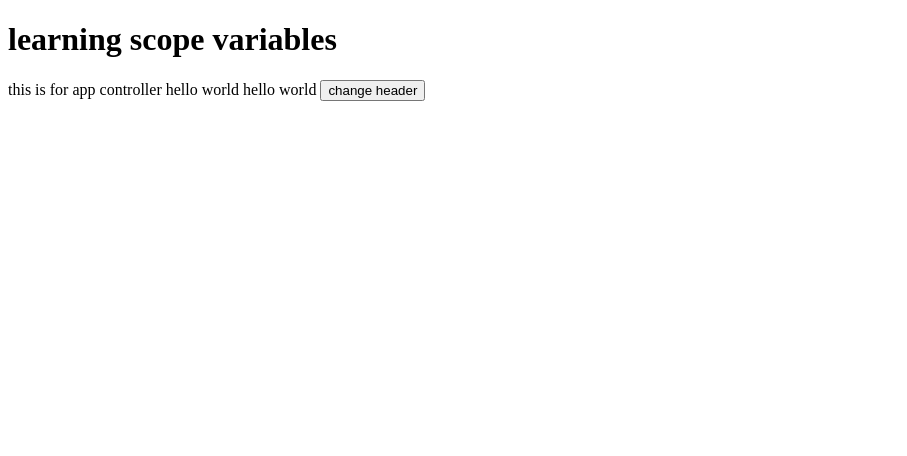
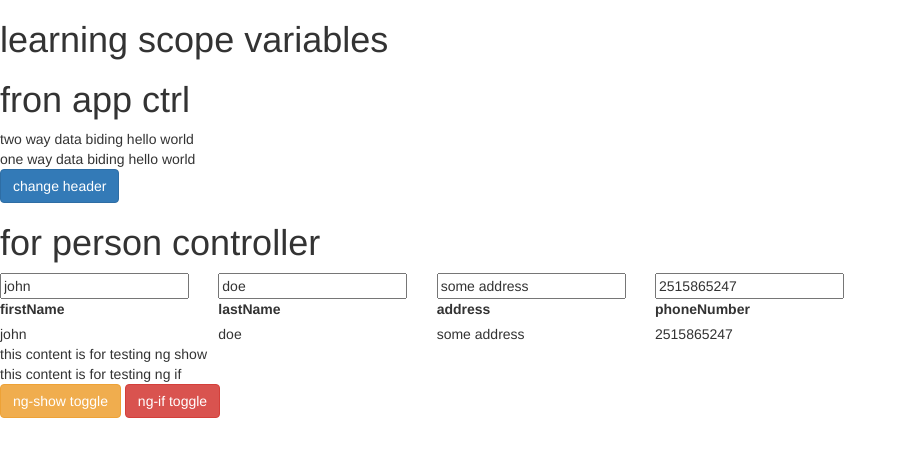
Before and after one commit to kchriette/angularproject, a website: page views/index.html in a window 1280 px wide. Shown: the whole page, without its empty margins (0-907 px from the left). Drawn offline with nearby package versions, Linux system fonts and the light colour scheme.

Commit message:
angular project

```diff
--- a/js/controlers/appCtrl.js
+++ b/js/controlers/appCtrl.js
@@ -2,7 +2,10 @@
 angular.module("appName")
     .controller("appCtrl",["$scope",function($scope){
         $scope.header="hello world";
+        $scope.tests = "sample from appC3trl"
         $scope.test=function(){
             $scope.header="oh look it change ";
         }
+
+
     }]);
--- /dev/null
+++ b/js/controlers/personCtrl.js
@@ -0,0 +1,30 @@
+'use strict'
+angular.module("appName")
+    .controller("personCtrl",["$scope",function($scope){
+
+         // creating model for person form
+        $scope.personModel={
+            firstName:"",
+            lastName:"",
+            address:"",
+            phoneNumber:"",
+        };
+
+        $scope.forNgShow = true;
+        $scope.forNgIf = true;
+
+        $scope.toggleForShow = function(){
+            $scope.forNgShow = !$scope.forNgShow;
+
+
+        }
+
+        $scope.toggleForIf = function(){
+           $scope.forNgIf = !$scope.forNgIf;
+        }
+
+         $scope.personModel.firstName="john";
+         $scope.personModel.lastName="doe";
+         $scope.personModel.address="some address";
+         $scope.personModel.phoneNumber="2515865247";
+    }]);
--- a/package.json
+++ b/package.json
@@ -18,6 +18,8 @@
   "homepage": "https://github.com/kchriette/angularproject#readme",
   "dependencies": {
     "angular": "^1.5.8",
-    "angular-route": "^1.5.8"
+    "angular-route": "^1.5.8",
+    "bootstrap": "^3.3.7",
+    "jquery": "^3.1.1"
   }
 }
--- a/views/index.html
+++ b/views/index.html
@@ -1,21 +1,88 @@
 <!doctype html>
 <html>
     <head>
-          <title>angular project</title>
+        <title>angular project</title>
+        <link rel="stylesheet" href="/node_modules/bootstrap/dist/css/bootstrap.css">
     </head>
     <body ng-app="appName">
         <h1>learning scope variables</h1>
 
         <div ng-controller="appCtrl">
 
-            this is for app controller {{header}}
-            {{::header}}
-            <button ng-click="test()">change header</button>
+                <h1>fron app ctrl</h1>
+
+            two way data biding {{header}}<br>
+            one way data biding {{::header}}<br>
+            <button ng-click="test()" class="btn btn-primary">change header</button>
 
         </div>
+
+        <div ng-controller="personCtrl">
+            <h1>for person controller</h1>
+            <div class="row">
+                <div class = "col-md-2">
+                    <input type="text" ng-model="personModel.firstName"
+                    placeholder = "enter firstName">
+                </div>
+                <div class = "col-md-2">
+                    <input type="text" ng-model="personModel.lastName"
+                    placeholder = "enter lastName">
+                </div>
+                <div class = "col-md-2">
+                    <input type="text" ng-model="personModel.address"
+                    placeholder = "enter address">
+                </div>
+                <div class = "col-md-2">
+                    <input type="text" ng-model="personModel.phoneNumber"
+                    placeholder = "enter phoneNumber">
+                </div>
+            </div>
+               <div class = "row">
+                    <div class= "col-md-2">
+                        <label>firstName</label>
+                    </div>
+                    <div class= "col-md-2">
+                        <label>lastName</label>
+                    </div>
+                   <div class= "col-md-2">
+                        <label>address</label>
+                    </div>
+                   <div class= "col-md-2">
+                        <label>phoneNumber</label>
+                    </div>
+
+                </div>
+                <div class ="row">
+                    <div class = "col-md-2">
+                       {{personModel.firstName}}
+                    </div>
+                    <div class = "col-md-2">
+                       {{personModel.lastName}}
+                   </div>
+                    <div class = "col-md-2">
+                       {{personModel.address}}
+                   </div>
+                      <div class = "col-md-2">
+                       {{personModel.phoneNumber}}
+                   </div>
+                </div>
+
+            <div ng-show ="forNgShow">
+                        this content is for testing ng show
+            </div>
+
+            <div ng-show ="forNgIf">
+                 this content is for testing ng if
+            </div>
+            <button ng-click="toggleForShow()"class="btn btn-warning">ng-show toggle</button>
+            <button ng-click="toggleForIf()"class="btn btn-danger">ng-if toggle</button>
+
+            </div>
         <script type="text/javascript" src="/node_modules/angular/angular.js"></script>
         <script type="text/javascript" src ="/js/app.js"></script>
         <script type="text/javascript" src = "/js/controlers/appCtrl.js"></script>
+        <script type="text/javascript" src = "/js/controlers/personCtrl.js"></script>
+
     </body>
 
 
```
